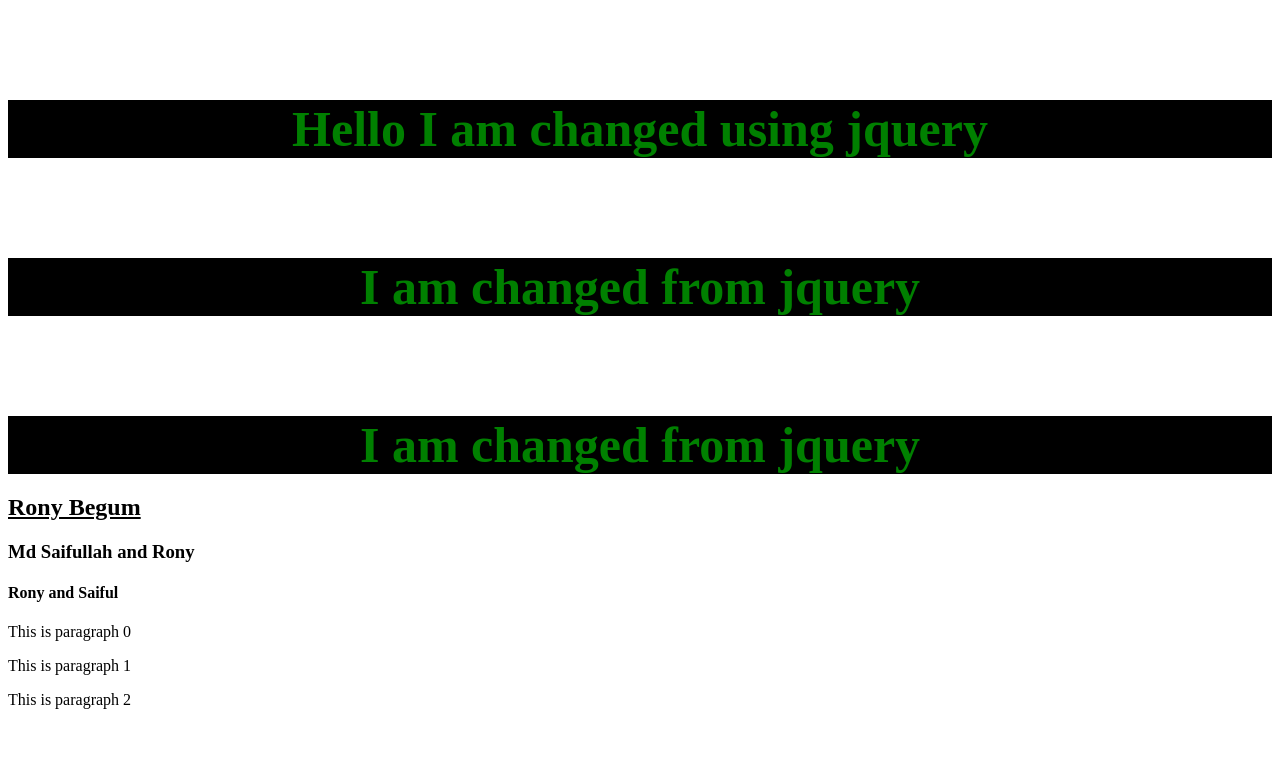
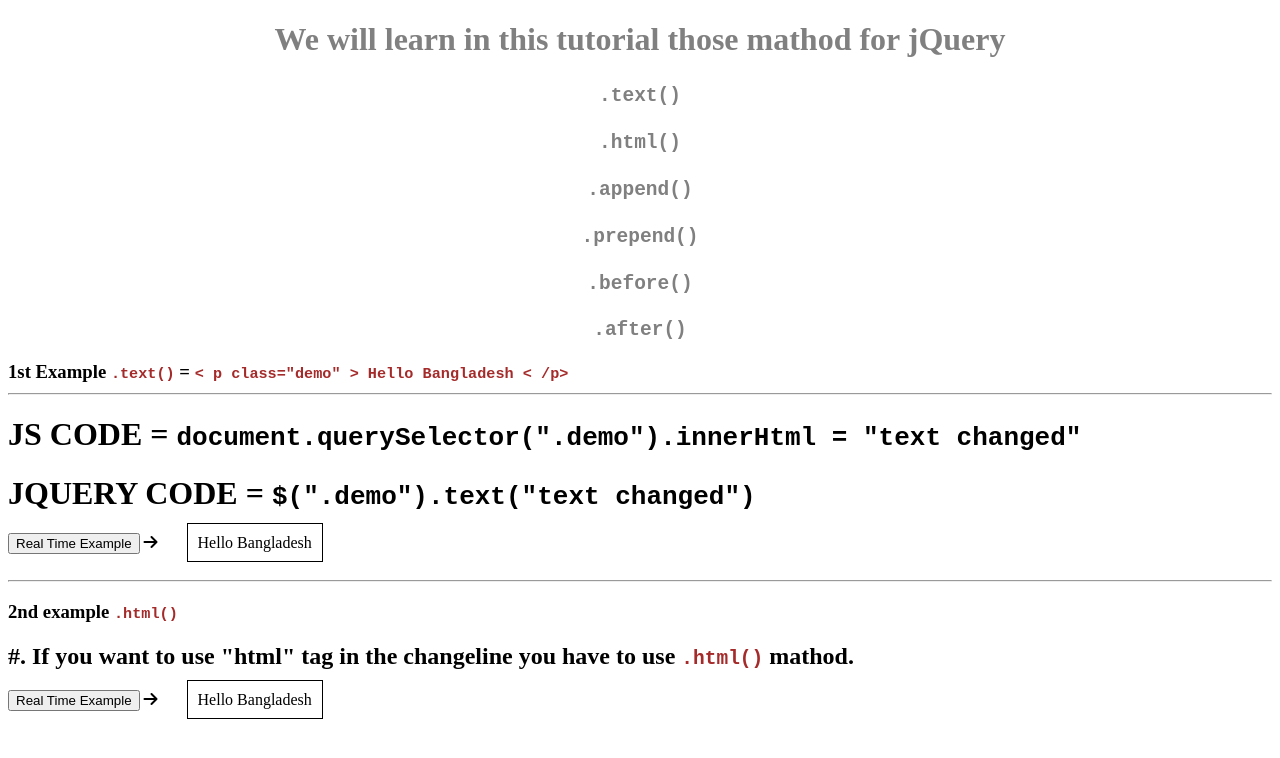
Before and after one commit to saiful132/jquery-class-1, a plain HTML site: page classOne/index.html in a window 1280 px wide. Drawn offline with nearby package versions, Linux system fonts and the light colour scheme.

Commit message:
changed hole code

```diff
--- a/classOne/index.html
+++ b/classOne/index.html
@@ -5,19 +5,80 @@
 		<meta http-equiv="X-UA-Compatible" content="IE=edge" />
 		<meta name="viewport" content="width=device-width, initial-scale=1.0" />
 		<title>Jquery Practice</title>
+
 		<link rel="stylesheet" href="style.css" />
+		<script
+			src="https://kit.fontawesome.com/560b9ded06.js"
+			crossorigin="anonymous"
+		></script>
 	</head>
 	<body>
-		<h1 class="demo">This is Demo Text</h1>
-		<div class="div1">
-			<h1>Bangladesh</h1>
+		<div class="header">
+			<h1>We will learn in this tutorial those mathod for jQuery</h1>
+			<h2><code>.text()</code></h2>
+			<h2><code>.html()</code></h2>
+			<h2><code>.append()</code></h2>
+			<h2><code>.prepend()</code></h2>
+			<h2><code>.before()</code></h2>
+			<h2><code>.after()</code></h2>
 		</div>
-		<h1 id="demo2">hello Bangladesh</h1>
-		<h2 id="demo3">My Name is Saifllah</h2>
-		<h3 class="demo4">Md Saifullah and</h3>
-		<h4 class="demo5">Saiful</h4>
-		<p class="para1">This is paragraph 1</p>
+		<div class="example1">
+			<h3>
+				1st Example <code style="color: brown">.text()</code> =
+				<code style="color: brown">
+					< p class="demo" > Hello Bangladesh < /p></code
+				>
+				<hr />
+			</h3>
+			<b
+				><h1>
+					JS CODE =
+					<code
+						>document.querySelector(".demo").innerHtml = "text changed"</code
+					>
+				</h1></b
+			>
 
+			<b
+				><h1>JQUERY CODE = <code>$(".demo").text("text changed")</code></h1></b
+			>
+			<button onclick="example1()">Real Time Example</button>
+			<i class="fa-solid fa-arrow-right"></i>
+
+			<p
+				class="demo1"
+				style="
+					display: inline;
+					margin-left: 25px;
+					border: 1px solid black;
+					padding: 10px;
+				"
+			>
+				Hello Bangladesh
+			</p>
+		</div>
+		<br />
+		<hr />
+		<div class="example2">
+			<h3>2nd example <code style="color: brown">.html() </code></h3>
+			<h2>
+				#. If you want to use "html" tag in the changeline you have to use
+				<code style="color: brown">.html()</code> mathod.
+			</h2>
+			<button onclick="example2()">Real Time Example</button>
+			<i class="fa-solid fa-arrow-right"></i>
+			<p
+				class="demo2"
+				style="
+					display: inline;
+					margin-left: 25px;
+					border: 1px solid black;
+					padding: 10px;
+				"
+			>
+				Hello Bangladesh
+			</p>
+		</div>
 		<script src="https://ajax.googleapis.com/ajax/libs/jquery/3.6.0/jquery.min.js"></script>
 		<script src="index.js"></script>
 	</body>
--- a/classOne/index.js
+++ b/classOne/index.js
@@ -1,11 +1,7 @@
-// document.querySelector(".demo").innerHTML = "The text changed";
-$(".demo").text("Hello I am changed using jquery");
-$(".div1 h1, #demo2").text("I am changed from jquery");
-$("#demo3").html("<u> Rony Begum </u>");
-$(".demo4").append(" Rony");
-$(".demo5").prepend("Rony and ");
+function example1() {
+	$(".demo1").text("I am changed from jQuery code");
+}
 
-var para0 = $("<p></p>").text("This is paragraph 0");
-$(".para1").before(para0);
-var para2 = $("<p></p>").text("This is paragraph 2");
-$(".para1").after(para2);
+function example2() {
+	$(".demo2").html("<b> I am changed from jQuery code </b>");
+}
--- a/classOne/style.css
+++ b/classOne/style.css
@@ -1,9 +1,4 @@
-h1 {
-	color: green;
-	background: black;
-
+.header {
 	text-align: center;
-	margin: 0 auto;
-	font-size: 50px;
-	margin-top: 100px;
+	color: gray;
 }
```
